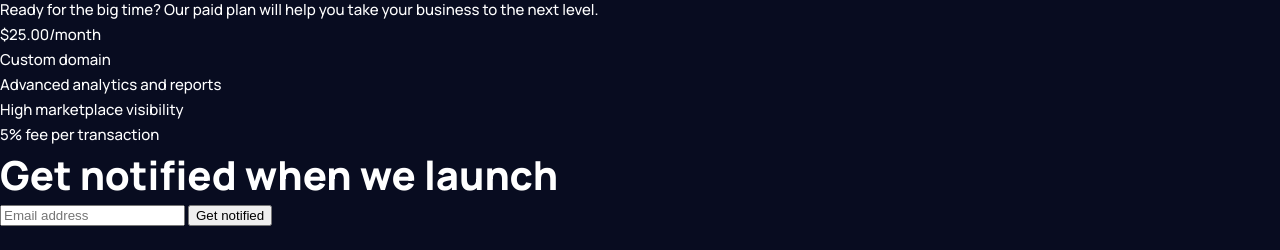
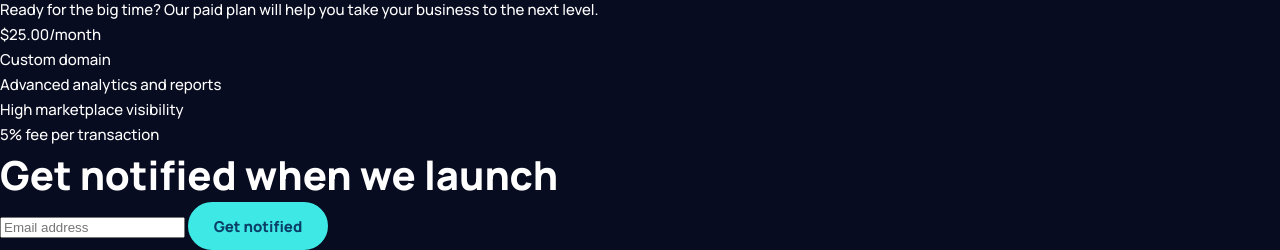
Before and after one commit to miguelzaga/maker-pre-launch-landing-page, a plain HTML site: page index.html in a window 1280 px wide. Shown: the part 678-928 px from the top of the page. Before the commit the page ends 905 px from the top, so only its background shows below. Drawn offline with Linux system fonts and the light colour scheme.

Commit message:
styled button and its hover state

```diff
--- a/stylesheets/scss/01-abstracts/_variables.scss
+++ b/stylesheets/scss/01-abstracts/_variables.scss
@@ -1,9 +1,10 @@
 // Colors
 :root {
-    --color-bg-1: #080C20;
-    --color-bg-2: #093F68;
-    --color-font-1:  #fff;
-    --color-font-2:  #777f98;
+    --color-bg-1: #080c20;
+    --color-bg-2: #093f68;
+    --color-font-1: #fff;
+    --color-font-2: #777f98;
+    --color-btn: #093f68;
     --color-highlight: #3ee9e5;
     --color-error: #ff2965;
 }
--- a/stylesheets/scss/02-base/_typography.scss
+++ b/stylesheets/scss/02-base/_typography.scss
@@ -1,6 +1,7 @@
 @use "./../01-abstracts/" as a;
 
-body {
+body,
+button {
     font-family: a.$font-family;
     font-weight: a.$font-medium;
     font-size: a.rem(15px);
@@ -13,12 +14,10 @@ h1 {
     font-weight: a.$font-bold;
 }
 
-
 h2 {
     font-size: a.rem(40px);
     line-height: 55px;
     font-weight: a.$font-bold;
-
 }
 
 h3 {
--- a/stylesheets/scss/03-objects/_button.scss
+++ b/stylesheets/scss/03-objects/_button.scss
@@ -1 +1,20 @@
 @use "../01-abstracts/" as a;
+
+.button {
+    color: var(--color-btn);
+    background-color: var(--color-highlight);
+    border: 2px solid var(--color-highlight);
+    border-radius: 24px;
+    padding: 12px 18px;
+    font-weight: a.$font-bold;
+    min-width: 140px;
+    height: 48px;
+    line-height: 1;
+    transition: 0.2s ease-out;
+
+    &:hover,
+    &:active {
+        background-color: transparent;
+        color: var(--color-font-1);
+    }
+}
```
Also changed, not shown: stylesheets/css/style.css, 1 other file.
